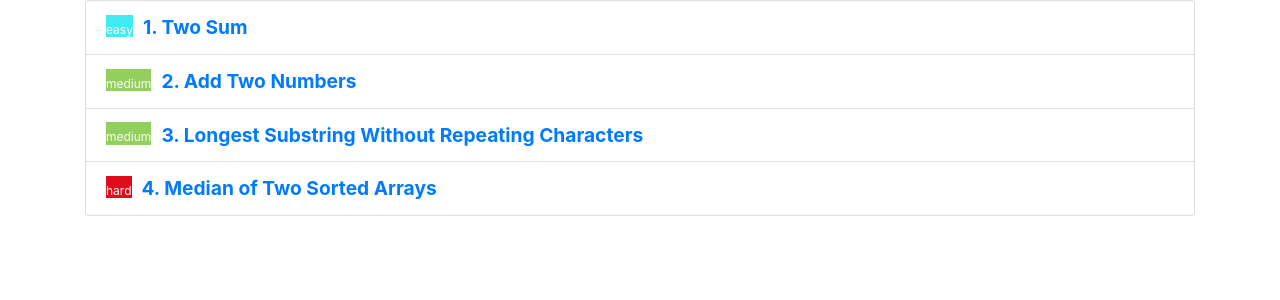
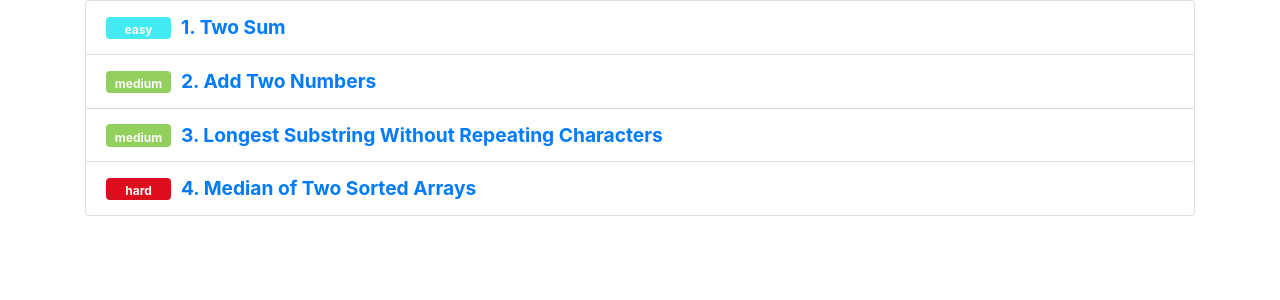
Before and after one commit to XianwenPeng/collaborative-online-judge-system, an Angular app in the folder oj-client/: page /problems in a window 1280 px wide. Shown: the top 300 px of the page. Built offline with nearby package versions, Linux system fonts and the light colour scheme.

Commit message:
Reupdating

```diff
--- a/oj-client/src/app/components/problem-list/problem-list.component.html
+++ b/oj-client/src/app/components/problem-list/problem-list.component.html
@@ -2,7 +2,7 @@
 <div class = "container">
   <div class = "list-group">
     <a class = "list-group-item" *ngFor="let problem of problems" routerLink="/problems/{{problem.id}}">
-      <span class = "{{'pull-left label difficulty diff-' + problem.difficulty.toLocaleLowerCase()}}">{{problem.difficulty}}</span>
+      <span class = "{{'pull-left badge label difficulty diff-' + problem.difficulty.toLocaleLowerCase()}}">{{problem.difficulty}}</span>
       <strong class = "title">{{problem.id}}. {{problem.title}}</strong>
     </a>
   </div>
```
Also changed, not shown: 1 other file (tests, documents, lock files or other folders).
